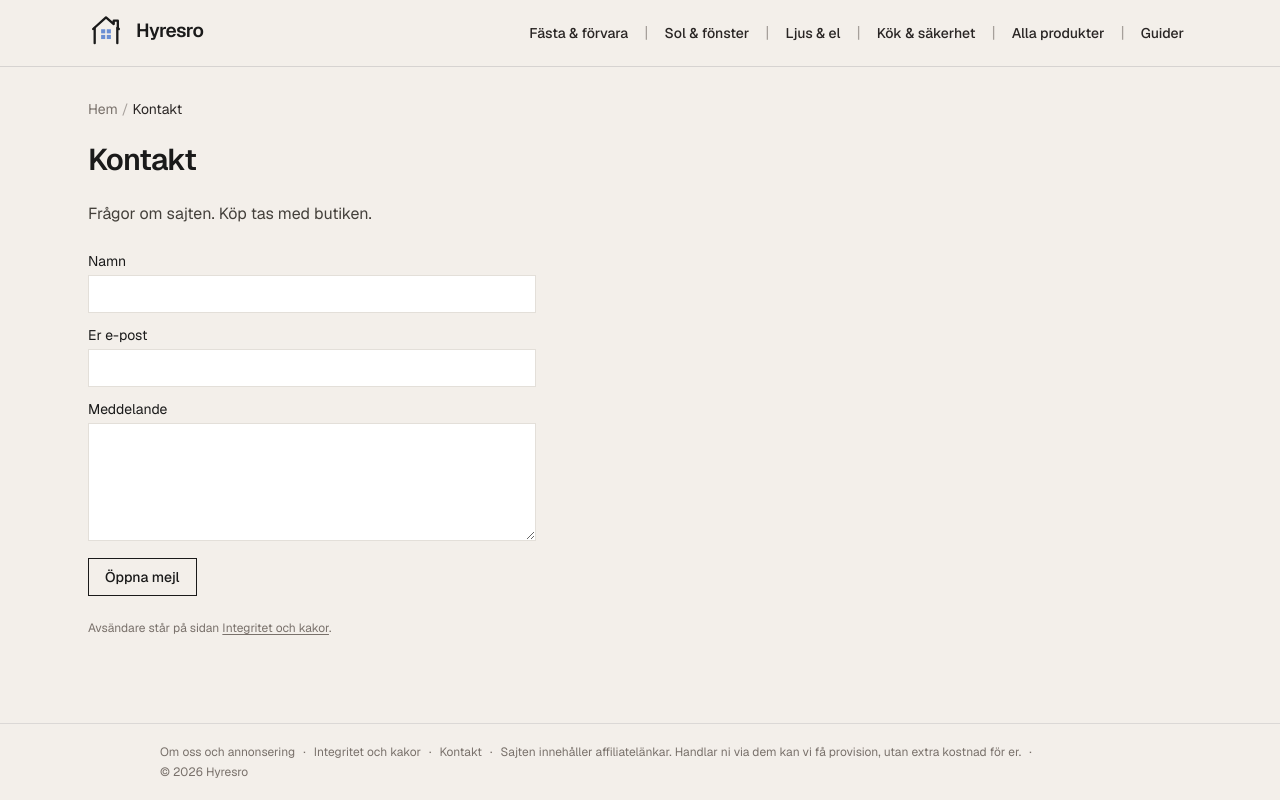
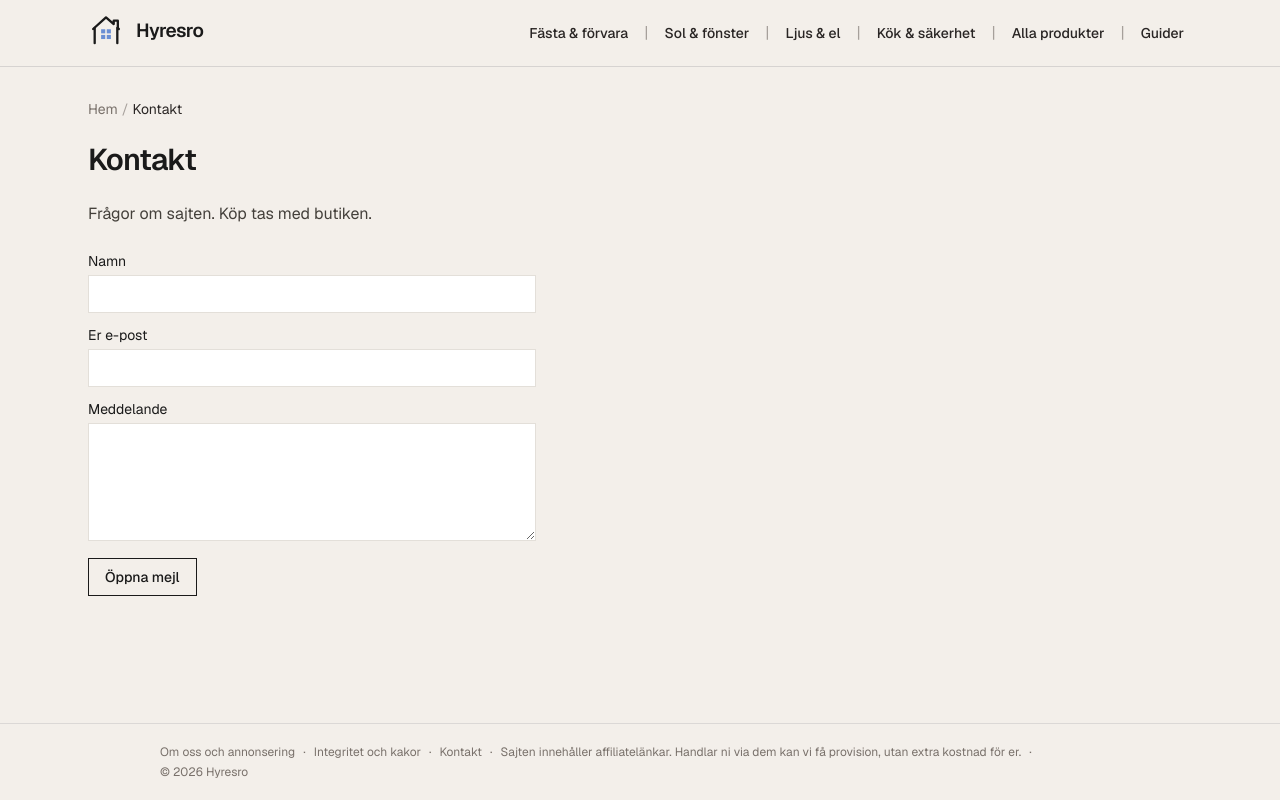
Before and after one commit to snabbsajt/hyresro, a Next.js app: page /kontakt in a window 1280 px wide. Built offline with nearby package versions, Linux system fonts and the light colour scheme.

Commit message:
Ta bort avsändar-raden på /kontakt

```diff
--- a/src/app/kontakt/page.tsx
+++ b/src/app/kontakt/page.tsx
@@ -1,5 +1,4 @@
 import type { Metadata } from "next";
-import Link from "next/link";
 import { Crumbs } from "@/components/Crumbs";
 import { ContactForm } from "@/components/ContactForm";
 
@@ -17,13 +16,6 @@ export default function KontaktPage() {
         Frågor om sajten. Köp tas med butiken.
       </p>
       <ContactForm />
-      <p className="text-xs text-stone-500">
-        Avsändare står på sidan{" "}
-        <Link href="/integritet" className="underline underline-offset-2">
-          Integritet och kakor
-        </Link>
-        .
-      </p>
     </article>
   );
 }
```
